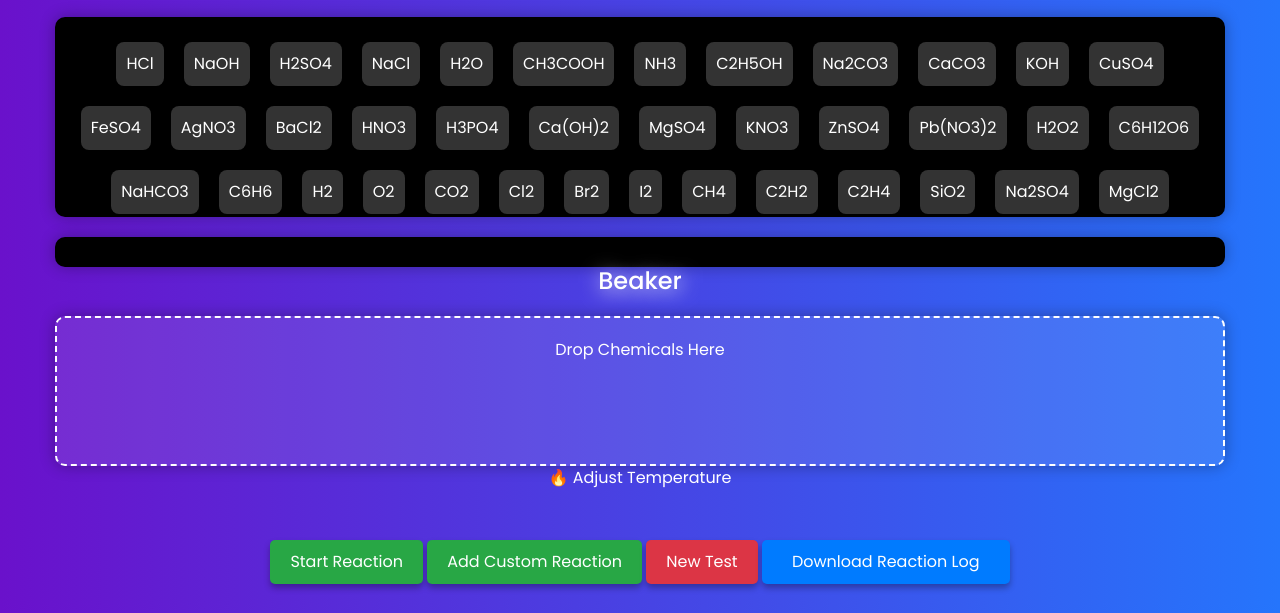
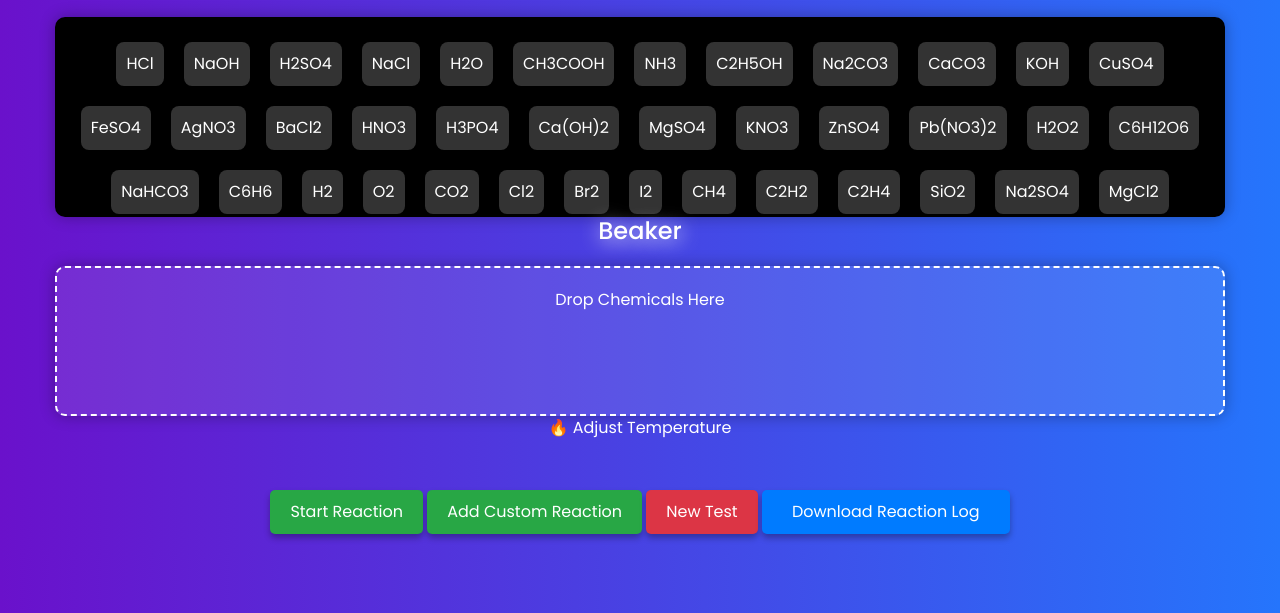
Before and after one commit to mdafifalamlabib/chemilab, a plain HTML site: page index.html in a window 1280 px wide. Shown: the part 187-800 px from the top of the page. Drawn offline with nearby package versions, Linux system fonts and the light colour scheme.

Commit message:
Update index.html

```diff
--- a/index.html
+++ b/index.html
@@ -23,7 +23,7 @@
         <div id="chemicalList"></div>
 
         <!-- Safety Information -->
-        <div id="safetyInfo"></div>
+
 
         <!-- Beaker Section -->
         <h4>Beaker</h4>
```
